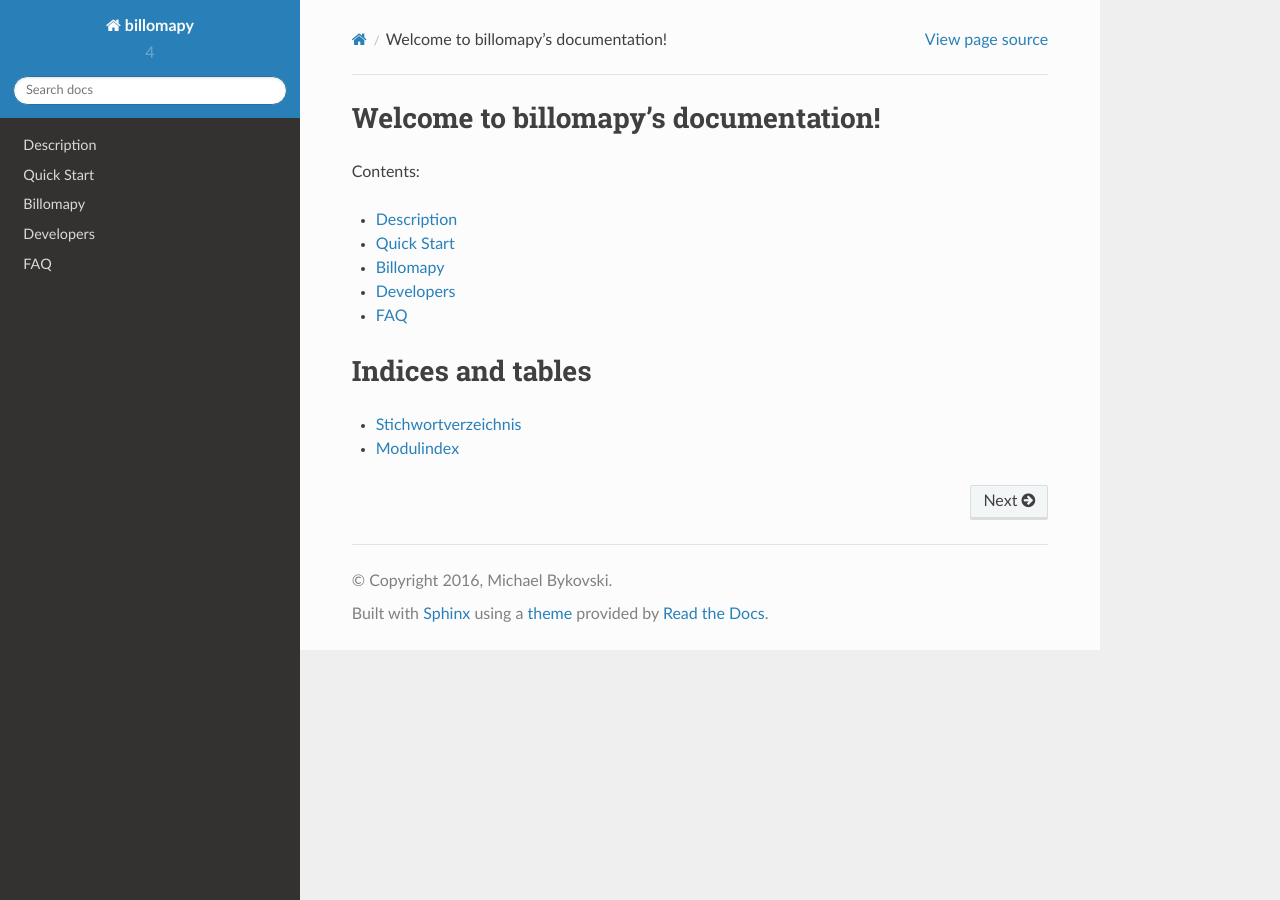
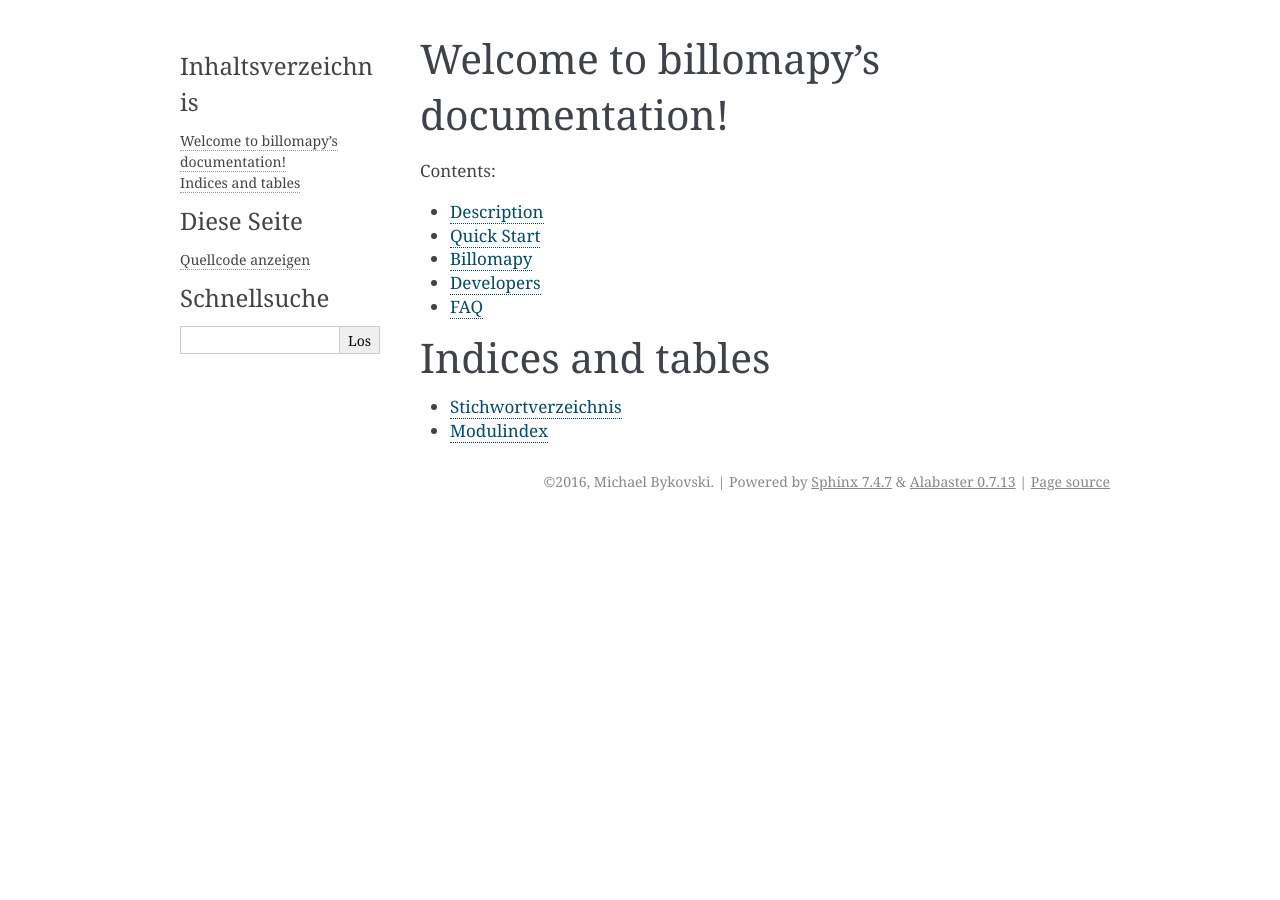
Before and after one commit to bykof/billomapy, a Sphinx documentation site: the page built from docs/source/index.rst, in a window 1280 px wide. Built offline with Sphinx 7.4.7, drawn with Linux system fonts in a browser that asks for light colours.

Commit message:
no message

```diff
--- a/docs/source/conf.py
+++ b/docs/source/conf.py
@@ -112,7 +112,7 @@
 # a list of builtin themes.
 on_rtd = os.environ.get('READTHEDOCS', None) == 'True'
 
-if not on_rtd:  # only import and set the theme if we're building docs locally
+if on_rtd:  # only import and set the theme if we're building docs locally
     import sphinx_rtd_theme
     html_theme = 'sphinx_rtd_theme'
     html_theme_path = [sphinx_rtd_theme.get_html_theme_path()]
```
